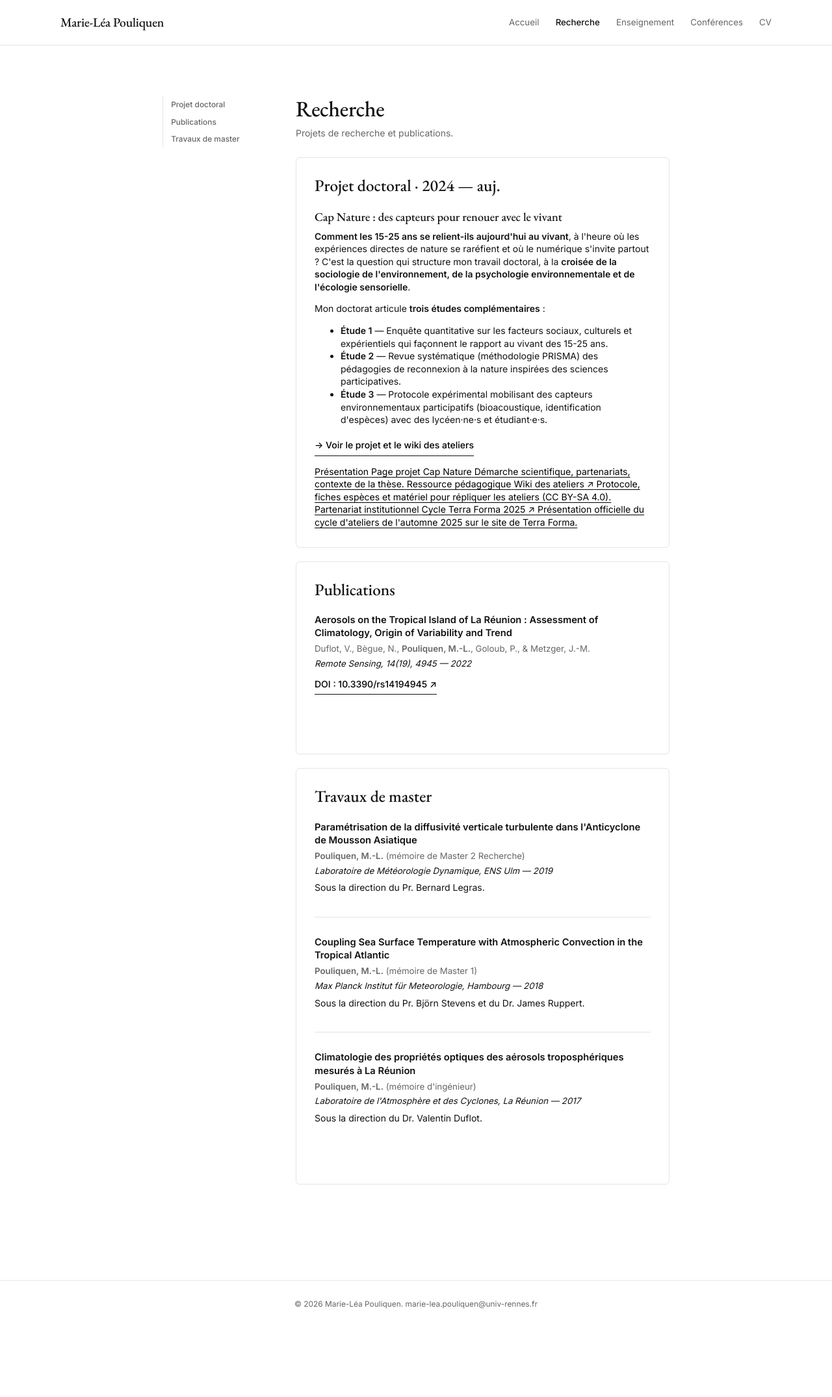
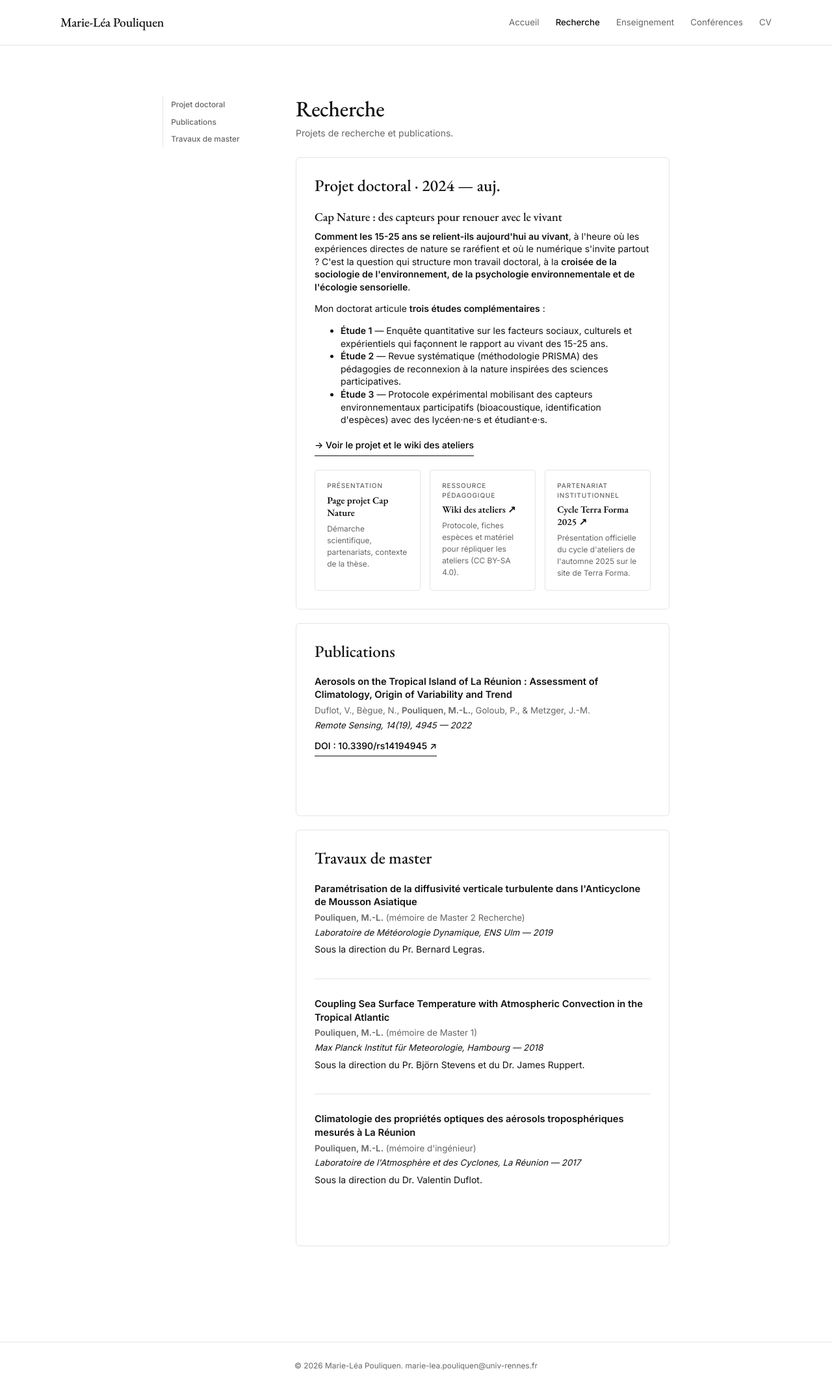
Before and after one commit to marieleapouliquen/marieleapouliquen.github.io, a Jekyll site: the page built from _pages/recherche.md, in a window 1280 px wide. Shown: the whole page at 65% size. Built offline with Jekyll 4.4.1, drawn with Linux system fonts in a browser that asks for light colours; before the commit the page ends 2055 px from its top, so only the background shows below that.

Commit message:
Update main.css

```diff
--- a/assets/css/main.css
+++ b/assets/css/main.css
@@ -1192,3 +1192,60 @@ body.page-cv .container { max-width: 1280px; }
     grid-template-columns: 1fr;
   }
 }
+
+
+/* ---------- CARTES DE RESSOURCES (page Recherche) ---------- */
+.resource-links {
+  display: grid;
+  grid-template-columns: repeat(3, 1fr);
+  gap: 1rem;
+  margin: 1.5rem 0 0 0;
+}
+
+.resource-link {
+  display: flex;
+  flex-direction: column;
+  padding: 1.2rem 1.3rem;
+  border: 1px solid var(--color-border);
+  border-radius: 4px;
+  background: var(--color-bg);
+  text-decoration: none;
+  color: var(--color-text);
+  transition: all 0.15s ease;
+}
+
+.resource-link:hover {
+  border-color: var(--color-text);
+  transform: translateY(-2px);
+  box-shadow: 0 4px 12px rgba(0, 0, 0, 0.05);
+}
+
+.resource-link .resource-link-label {
+  font-size: 0.72rem;
+  text-transform: uppercase;
+  letter-spacing: 0.08em;
+  color: var(--color-muted);
+  font-weight: 500;
+  margin-bottom: 0.4rem;
+}
+
+.resource-link .resource-link-title {
+  font-family: var(--font-serif);
+  font-weight: 600;
+  font-size: 1.05rem;
+  line-height: 1.3;
+  margin-bottom: 0.5rem;
+  color: var(--color-text);
+}
+
+.resource-link .resource-link-desc {
+  font-size: 0.85rem;
+  color: var(--color-muted);
+  line-height: 1.5;
+}
+
+@media (max-width: 800px) {
+  .resource-links {
+    grid-template-columns: 1fr;
+  }
+}
```
